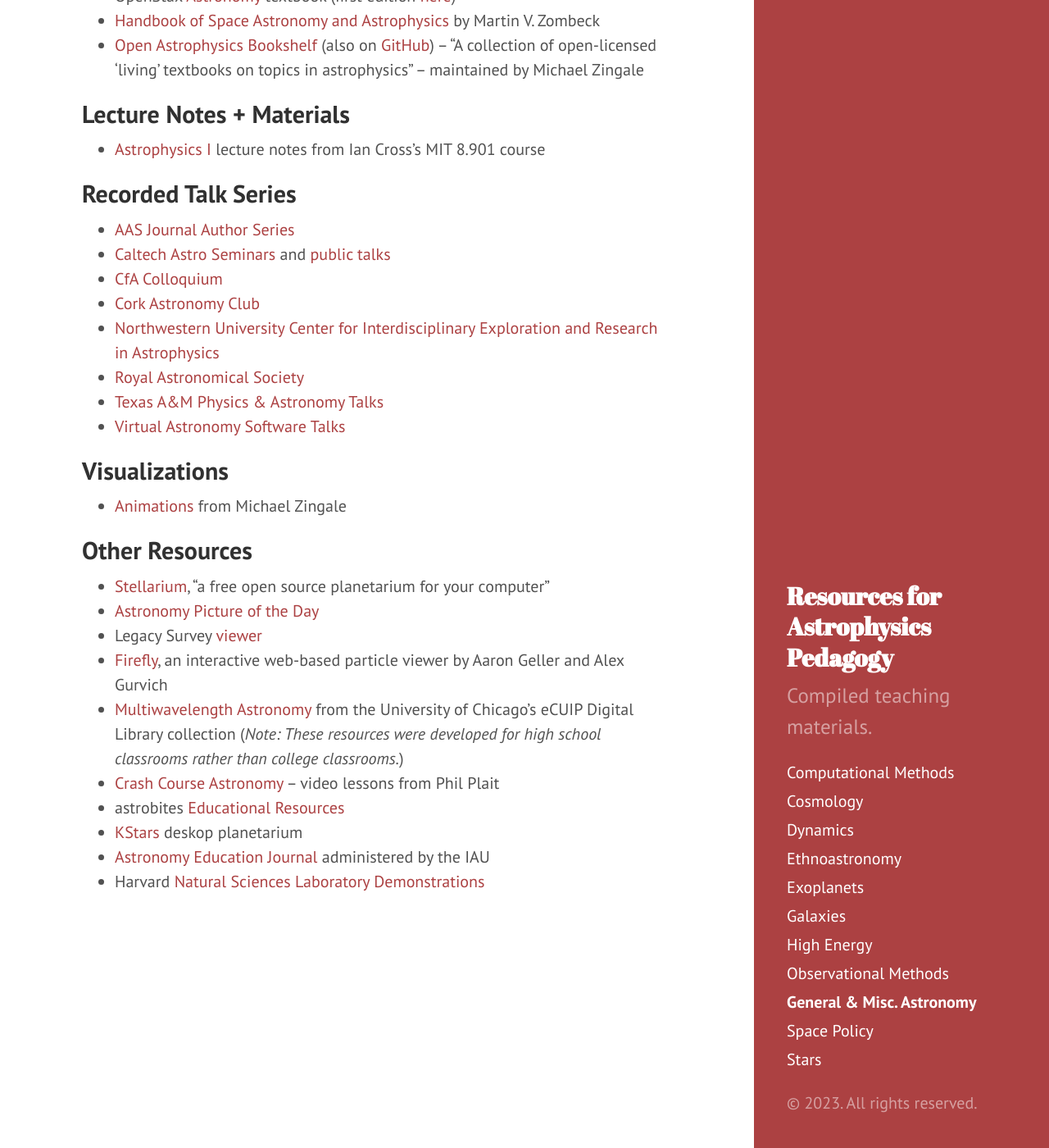
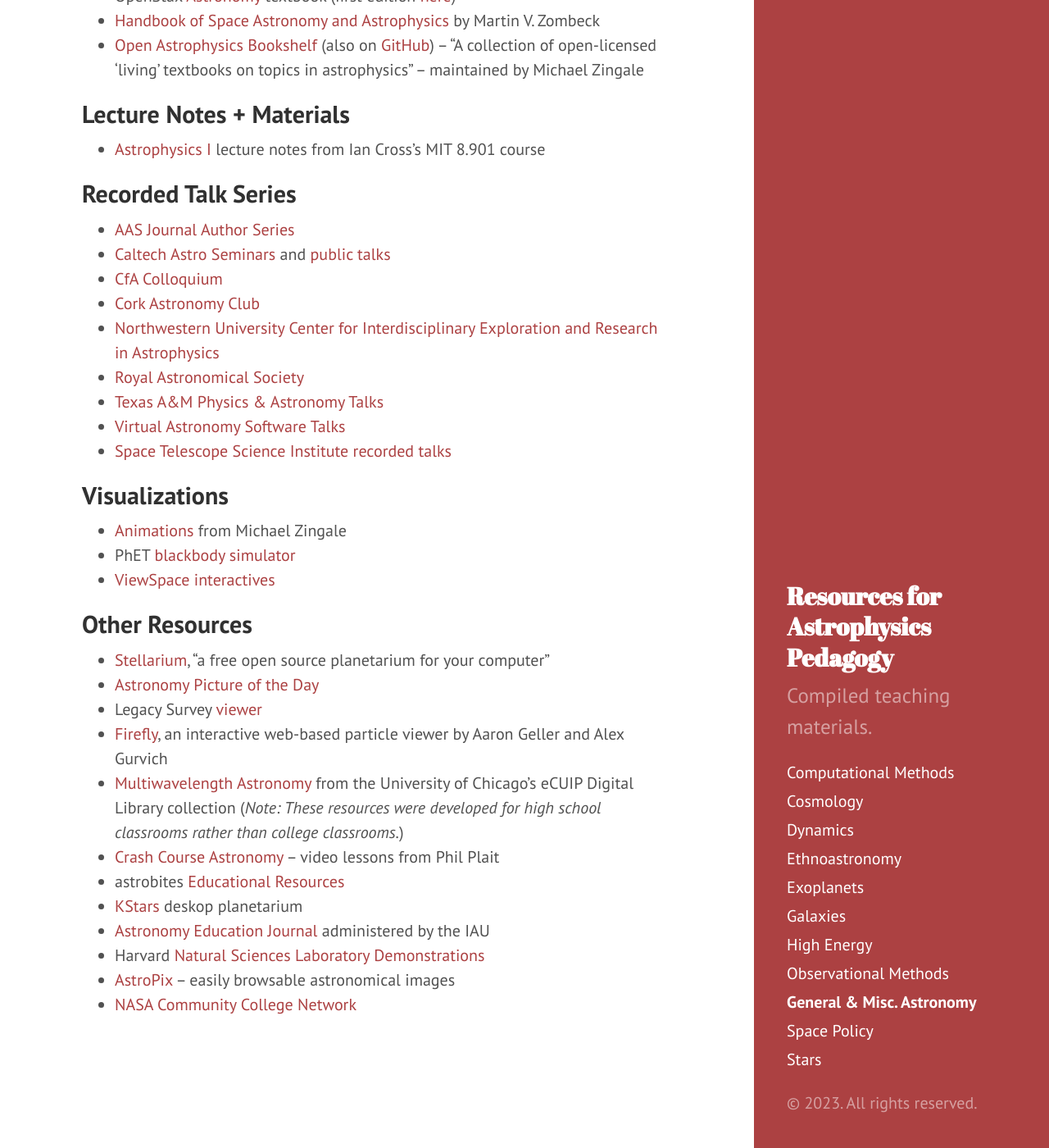
Before and after one commit to astroteaching/astroteaching.github.io, a Jekyll site: the page built from resources.md, in a window 1280 px wide and 1400 px high, scrolled down 288 px. Shown: the whole window at 82% size. Built offline with Jekyll 4.4.1, drawn with Linux system fonts in a browser that asks for light colours.

Commit message:
add resources

```diff
--- a/resources.md
+++ b/resources.md
@@ -24,9 +24,12 @@ General astronomy (including some resources for lower level courses), (astro)phy
 - [Royal Astronomical Society](https://www.youtube.com/@RasOrgUk){:target="_blank"}
 - [Texas A&M Physics & Astronomy Talks](https://www.youtube.com/@TAMUPhysAstrLectures){:target="_blank"}
 - [Virtual Astronomy Software Talks](https://vast-seminars.github.io){:target="_blank"}
+- [Space Telescope Science Institute recorded talks](https://www.youtube.com/@stsciresearch6722/featured){:target="_blank"}
 
 ## Visualizations
 - [Animations](https://zingale.github.io/astro_animations/){:target="_blank"} from Michael Zingale
+- PhET [blackbody simulator](https://phet.colorado.edu/sims/html/blackbody-spectrum/latest/blackbody-spectrum_all.html){:target="_blank"}
+- [ViewSpace interactives](https://viewspace.org/interactives/unveiling_invisible_universe){:target="_blank"}
 
 ## Other Resources
 - [Stellarium](https://stellarium.org){:target="_blank"}, "a free open source planetarium for your computer"
@@ -39,3 +42,5 @@ General astronomy (including some resources for lower level courses), (astro)phy
 - [KStars](https://kstars.kde.org){:target="_blank"} deskop planetarium
 - [Astronomy Education Journal](https://astroedjournal.org/index.php/ijae/index){:target="_blank"} administered by the IAU
 - Harvard [Natural Sciences Laboratory Demonstrations](https://sciencedemonstrations.fas.harvard.edu/catalog){:target="_blank"}
+- [AstroPix](https://www.astropix.org){:target="_blank"} -- easily browsable astronomical images
+- [NASA Community College Network](https://nccn.seti.org){:target="_blank"}
```
Also changed, not shown: dynamics.md (+4 -0 lines).
